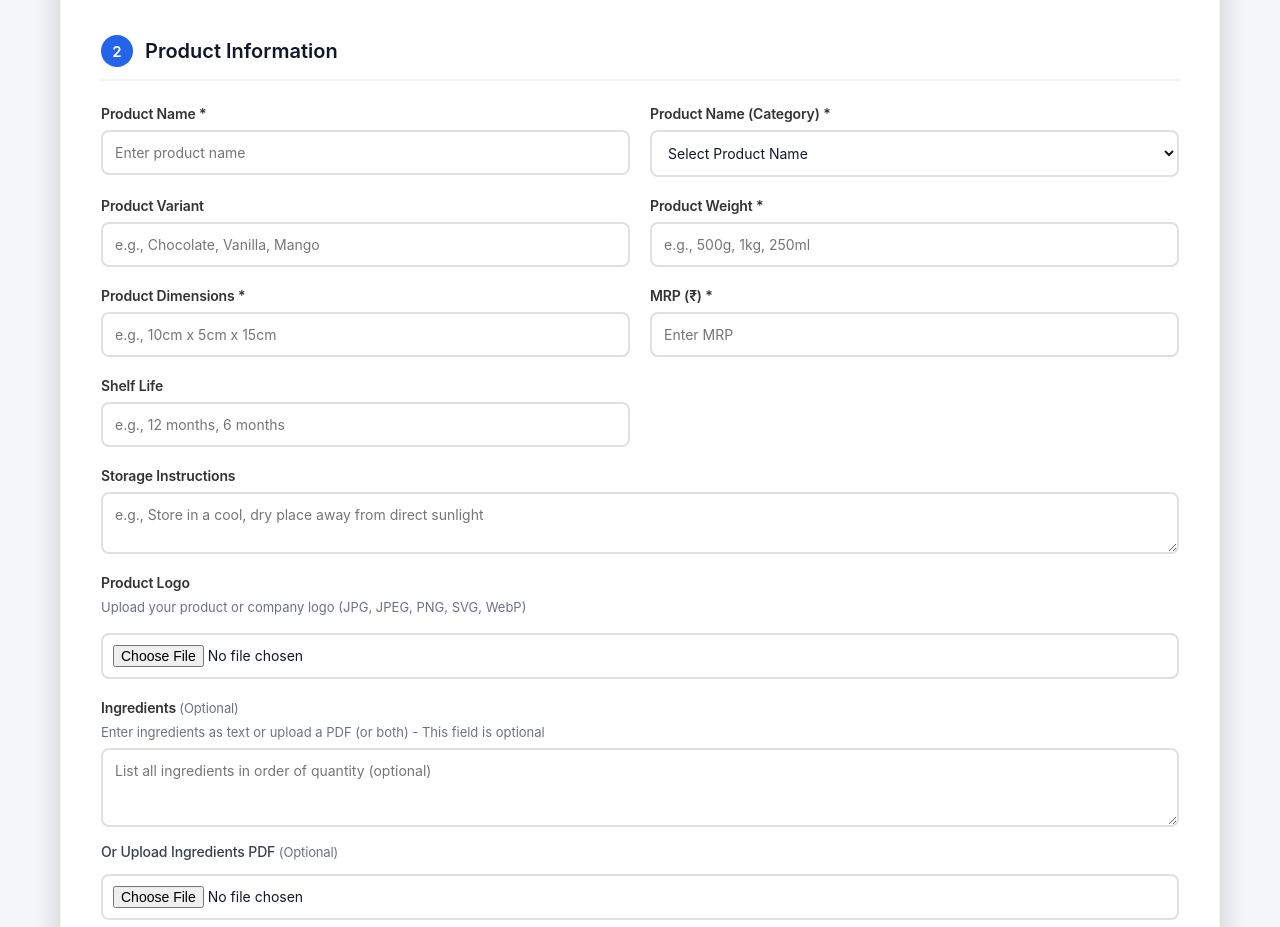
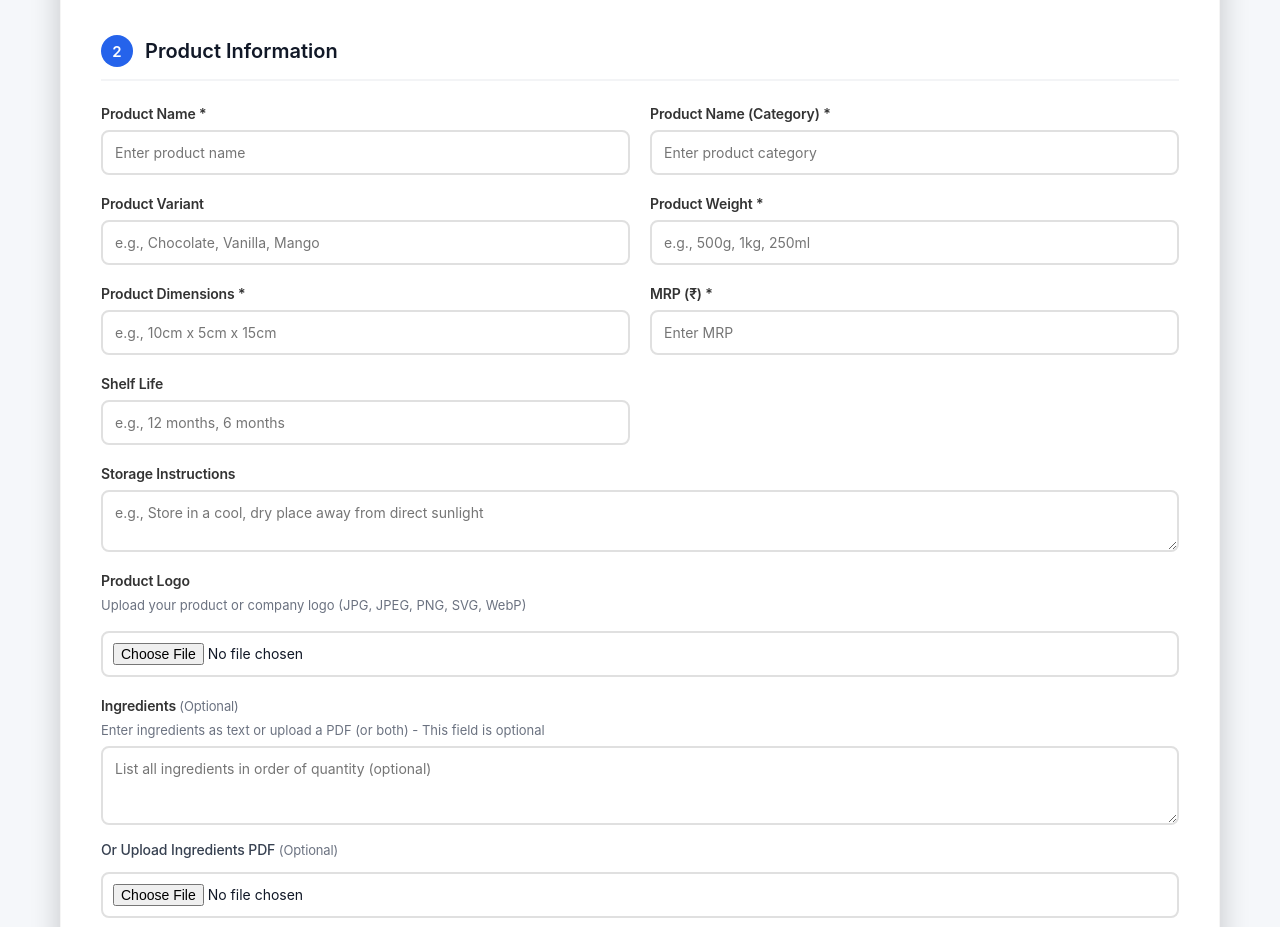
Before and after one commit to Randhir834/formfrontend, a React (Create React App) app: page /submit-form in a window 1280 px wide. Shown: the part 1020-1947 px from the top of the page. Built offline with nearby package versions, Linux system fonts and the light colour scheme; no server answers; sample sign-in values are in the browser's storage.

Commit message:
Update frontend: improve Login, Signup, and FormSubmission pages with enhanced UI and functionality

```diff
--- a/src/pages/FormSubmission.js
+++ b/src/pages/FormSubmission.js
@@ -233,18 +233,9 @@ function FormSubmission() {
                 </div>
                 <div className="form-group">
                   <label>Product Name (Category) *</label>
-                  <select required value={formData.productInfo.productCategory}
-                    onChange={(e) => handleInputChange('productInfo', 'productCategory', e.target.value)}>
-                    <option value="">Select Product Name</option>
-                    <option value="beverages">Beverages</option>
-                    <option value="snacks">Snacks</option>
-                    <option value="dairy">Dairy</option>
-                    <option value="bakery">Bakery</option>
-                    <option value="confectionery">Confectionery</option>
-                    <option value="spices">Spices & Condiments</option>
-                    <option value="cereals">Cereals & Grains</option>
-                    <option value="other">Other</option>
-                  </select>
+                  <input required value={formData.productInfo.productCategory}
+                    onChange={(e) => handleInputChange('productInfo', 'productCategory', e.target.value)}
+                    placeholder="Enter product category" />
                 </div>
                 <div className="form-group">
                   <label>Product Variant</label>
--- a/src/pages/Login.js
+++ b/src/pages/Login.js
@@ -21,16 +21,16 @@ function Login({ setUser }) {
       console.log('Attempting login...');
       const response = await login(formData);
       console.log('Login response:', response);
-      const { token, ...userData } = response.data.data;
+      const { token, user } = response.data;
 
       localStorage.setItem('token', token);
-      localStorage.setItem('user', JSON.stringify(userData));
-      setUser(userData);
+      localStorage.setItem('user', JSON.stringify(user));
+      setUser(user);
 
       // Redirect based on role
-      if (userData.role === 'admin') {
+      if (user.role === 'admin') {
         navigate('/admin');
-      } else if (userData.role === 'employee') {
+      } else if (user.role === 'employee') {
         navigate('/employee/dashboard');
       } else {
         navigate('/dashboard');
--- a/src/pages/Signup.js
+++ b/src/pages/Signup.js
@@ -21,11 +21,11 @@ function Signup({ setUser }) {
       console.log('Attempting signup...');
       const response = await signup(formData);
       console.log('Signup response:', response);
-      const { token, ...userData } = response.data.data;
+      const { token, user } = response.data;
 
       localStorage.setItem('token', token);
-      localStorage.setItem('user', JSON.stringify(userData));
-      setUser(userData);
+      localStorage.setItem('user', JSON.stringify(user));
+      setUser(user);
 
       navigate('/dashboard');
     } catch (err) {
```
Also changed, not shown: src/pages/FormEdit_temp.txt (deleted), src/pages/FormEdit_template.txt (deleted), 1 other file (tests, documents, lock files or other folders).
